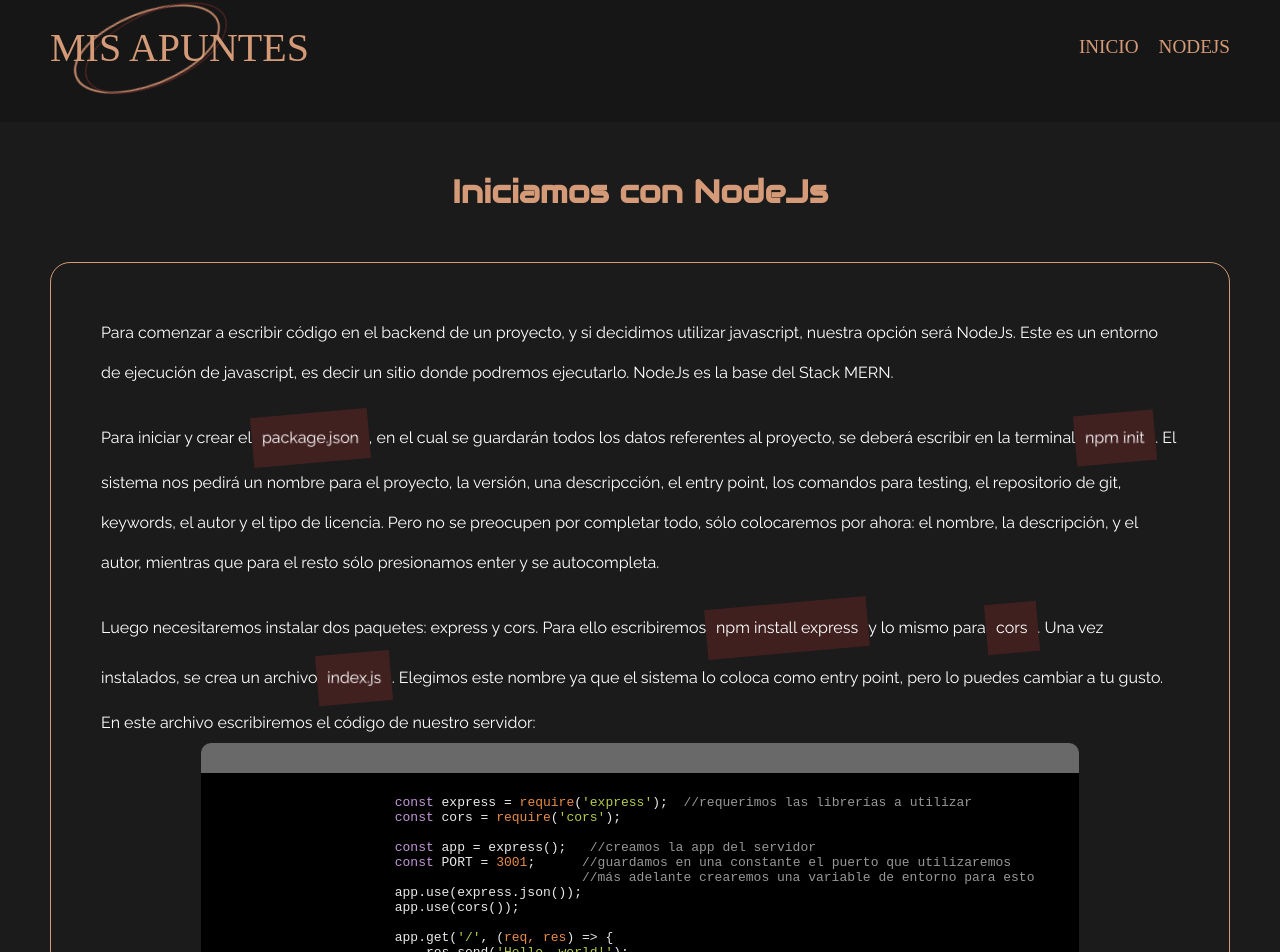
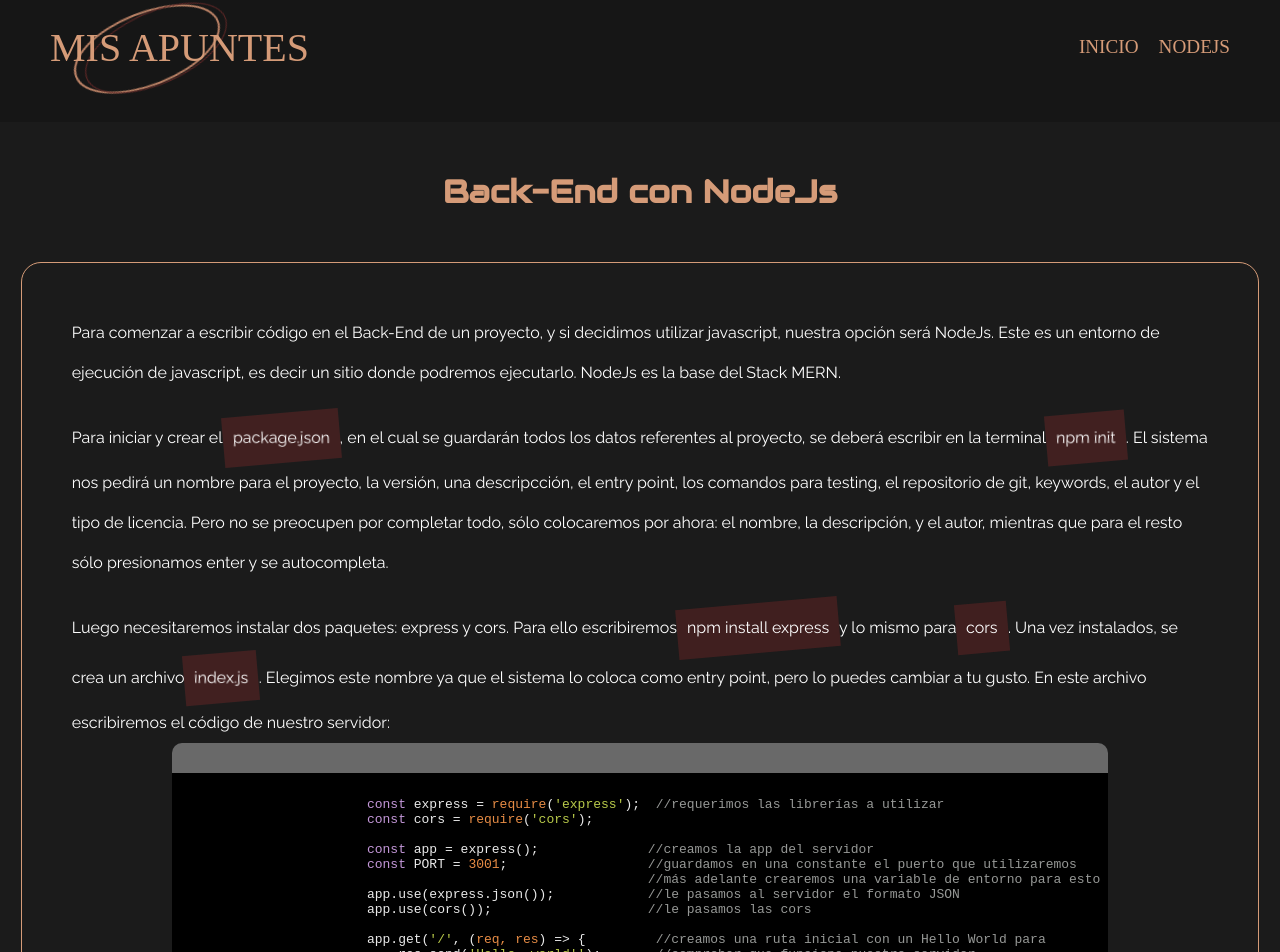
Before and after one commit to crismurbaez/misapuntes, a React (Create React App) app: page /nodejs in a window 1280 px wide. Shown: the part 28-980 px from the top of the page. Built offline with nearby package versions, Linux system fonts and the light colour scheme; a web font is replaced by a local one.

Commit message:
add comments

```diff
--- a/src/components/NodeJs/nodejs.jsx
+++ b/src/components/NodeJs/nodejs.jsx
@@ -7,9 +7,9 @@ import {
 export default function Nodejs() {
     return (
         <div className={s.principal}>
-            <h1 className={s.titulo}>Iniciamos con NodeJs</h1>
+            <h1 className={s.titulo}>Back-End con NodeJs</h1>
             <section className={s.texto}>
-                <p>Para comenzar a escribir código en el backend de un proyecto,
+                <p>Para comenzar a escribir código en el Back-End de un proyecto,
                     y si decidimos utilizar javascript, nuestra opción será NodeJs.
                     Este es un entorno de ejecución de javascript, es decir un sitio donde
                     podremos ejecutarlo.
@@ -64,18 +64,18 @@ export default function Nodejs() {
                         const express = require('express');  //requerimos las librerías a utilizar
                         const cors = require('cors');
 
-                        const app = express();   //creamos la app del servidor
-                        const PORT = 3001;      //guardamos en una constante el puerto que utilizaremos
-                                                //más adelante crearemos una variable de entorno para esto
-                        app.use(express.json());
-                        app.use(cors());
+                        const app = express();              //creamos la app del servidor
+                        const PORT = 3001;                  //guardamos en una constante el puerto que utilizaremos
+                                                            //más adelante crearemos una variable de entorno para esto
+                        app.use(express.json());            //le pasamos al servidor el formato JSON
+                        app.use(cors());                    //le pasamos las cors
 
-                        app.get('/', (req, res) => {
-                            res.send('Hello, world!');
+                        app.get('/', (req, res) => {         //creamos una ruta inicial con un Hello World para
+                            res.send('Hello, world!');       //comprobar que funciona nuestro servidor.
                         })
 
-                        app.listen(PORT, () => {
-                            console.log(\`listening on \${PORT}\`);
+                        app.listen(PORT, () => {                    //escuchamos el servidor
+                            console.log(\`listening on \${PORT}\`);    //y mostramos el puerto
                         })
                             `
                         }
@@ -88,10 +88,10 @@ export default function Nodejs() {
                     <SyntaxHighlighter language="javascript" className={s.codigo} style={tomorrowNightBright} >
                         {
                             `
-                                npx express-generator
-                                npm install
-                                npm start
-                                `
+                        npx express-generator
+                        npm install
+                        npm start
+                        `
                         }
                     </SyntaxHighlighter>
                 </p>
--- a/src/components/NodeJs/nodejs.module.css
+++ b/src/components/NodeJs/nodejs.module.css
@@ -57,6 +57,6 @@
     border-width: 30px 0px 30px 0px;
     /* background-color: transparent; */
     background-color: rgb(0, 0, 0);
-
-    line-height: 15px;
+    font-family: var(--bodytexto);
+    line-height: 13px;
 }
```
